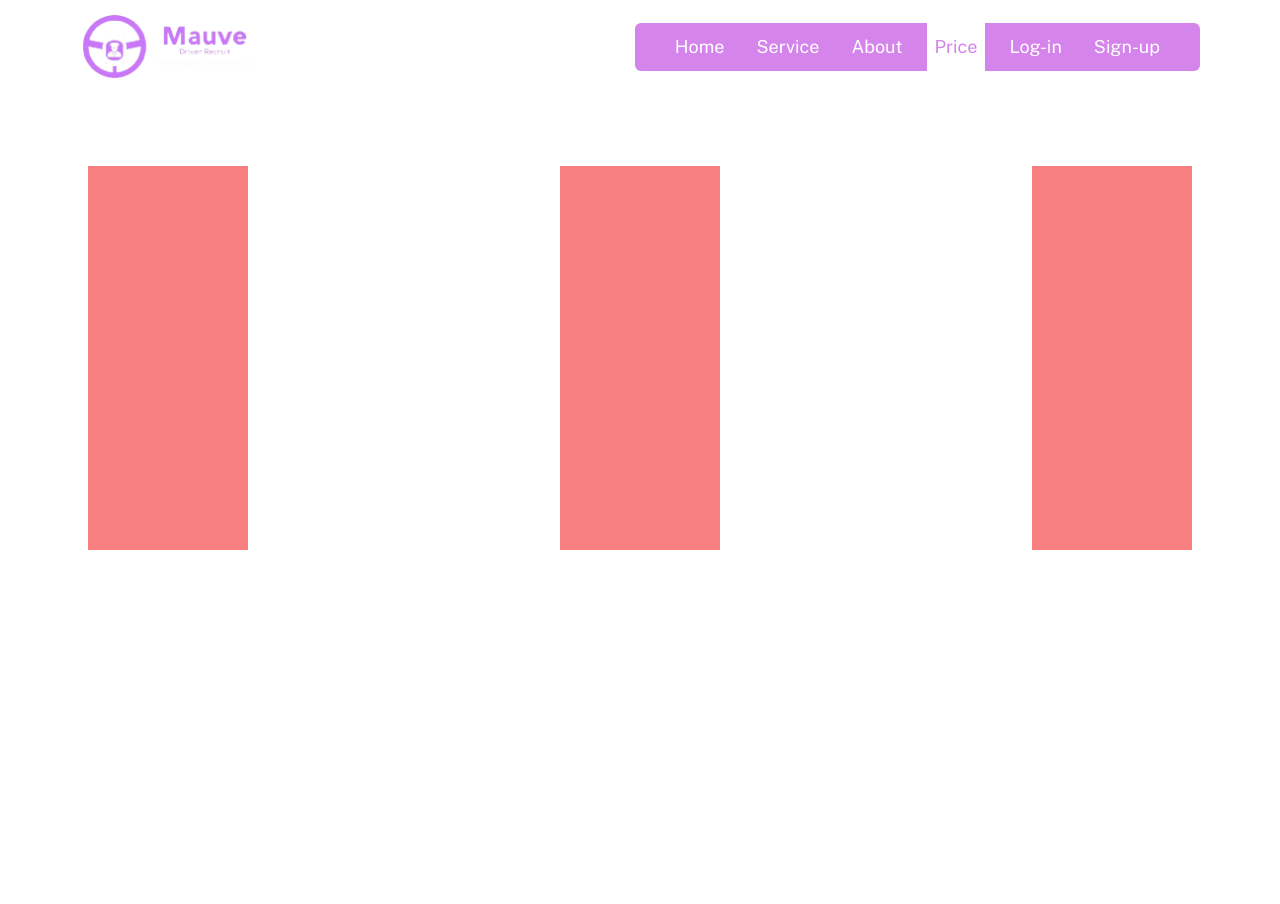
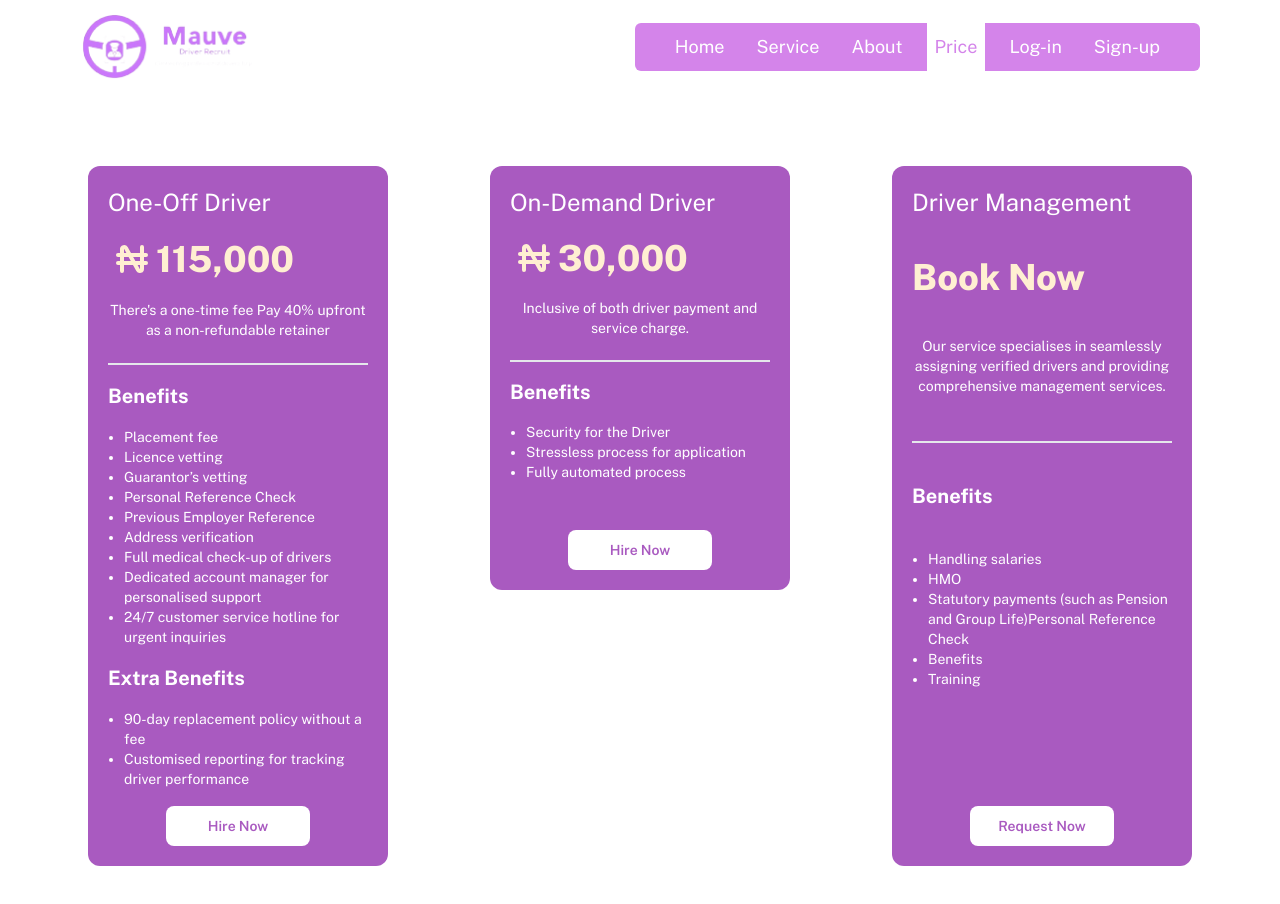
Before and after one commit to Ameneterh/mauve-dr, a React (Vite) app: page /price in a window 1280 px wide. Shown: the top 904 px of the page. Built offline with nearby package versions, Linux system fonts and the light colour scheme.

Commit message:
complete prices page ui

```diff
--- /dev/null
+++ b/src/Components/PricesComponent.jsx
@@ -0,0 +1,55 @@
+import React from "react";
+import Divider from "./Divider";
+import { TbCurrencyNaira } from "react-icons/tb";
+import { Link } from "react-router-dom";
+
+export default function PricesComponent({
+  height,
+  title,
+  currency,
+  amount_action,
+  comment,
+  items,
+  extra_items,
+  extra_benefits,
+  btn_text,
+}) {
+  return (
+    <div
+      className={`w-full lg:w-[300px] bg-[#A95AC0] ${height} rounded-xl p-5 text-[#FFFFFF] flex flex-col justify-between gap-4`}
+    >
+      <h3 className="text-2xl">{title}</h3>
+      <h1 className="flex items-center text-4xl font-extrabold text-[#FFEFD2]">
+        {currency}
+        {amount_action}
+      </h1>
+      <p className="text-center">{comment}</p>
+      <Divider />
+      <p className="text-xl font-bold">Benefits</p>
+      <ul className="pl-4 text-sm text-left">
+        {items &&
+          items.map((item, index) => (
+            <li key={index} className="list-disc">
+              {item}
+            </li>
+          ))}
+      </ul>
+      <p className="text-xl font-bold">{extra_benefits}</p>
+      <ul className="pl-4 text-sm text-left">
+        {extra_items &&
+          extra_items.map((extra, index) => (
+            <li key={index} className="list-disc">
+              {extra}
+            </li>
+          ))}
+      </ul>
+
+      <Link
+        to="#"
+        className="bg-white text-[#A95AC0] w-36 flex items-center justify-center h-10 font-semibold rounded-lg mx-auto"
+      >
+        {btn_text}
+      </Link>
+    </div>
+  );
+}
--- a/src/Pages/PricePage.jsx
+++ b/src/Pages/PricePage.jsx
@@ -1,14 +1,72 @@
 import React from "react";
 import MainLayout from "../layout/MainLayout";
+import PricesComponent from "../Components/PricesComponent";
+import { TbCurrencyNaira } from "react-icons/tb";
 
 export default function PricePage() {
+  const benefit_list_1 = [
+    "Placement fee",
+    "Licence vetting",
+    "Guarantor’s vetting",
+    "Personal Reference Check",
+    "Previous Employer Reference",
+    "Address verification",
+    "Full medical check-up of drivers",
+    "Dedicated account manager for personalised support",
+    "24/7 customer service hotline for urgent inquiries",
+  ];
+
+  const extra_benefit = [
+    "90-day replacement policy without a fee",
+    "Customised reporting for tracking driver performance",
+  ];
+
+  const benefit_list_2 = [
+    "Security for the Driver",
+    "Stressless process for application",
+    "Fully automated process",
+  ];
+
+  const benefit_list_3 = [
+    "Handling salaries",
+    "HMO",
+    "Statutory payments (such as Pension and Group Life)Personal Reference Check",
+    "Benefits",
+    "Training",
+  ];
+
   return (
     <MainLayout>
       <div className="min-h-screen w-full mb-12 lg:mb-24 p-2 text-sm lg:text-md text-justify">
-        <section className="h-screen w-full max-w-6xl mx-auto mt-4 lg:mt-10 p-2 lg:p-6 flex flex-col lg:flex-row items-start justify-between">
-          <div className="flex flex-col bg-red-400 h-96 w-40"></div>
-          <div className="flex flex-col bg-red-400 h-96 w-40"></div>
-          <div className="flex flex-col bg-red-400 h-96 w-40"></div>
+        <section className="min-h-screen w-full max-w-6xl mx-auto mt-4 lg:mt-10 p-2 lg:p-6 flex flex-col lg:flex-row items-start justify-between gap-y-4">
+          <PricesComponent
+            height="min-h-[700px]"
+            title="One-Off Driver"
+            currency={<TbCurrencyNaira className="text-5xl font-extrabold" />}
+            amount_action="115,000"
+            comment="There's a one-time fee Pay 40% upfront as a non-refundable retainer"
+            items={benefit_list_1}
+            extra_items={extra_benefit}
+            extra_benefits="Extra Benefits"
+            btn_text="Hire Now"
+          />
+          <PricesComponent
+            height="min-h-[420px]"
+            title="On-Demand Driver"
+            currency={<TbCurrencyNaira className="text-5xl font-extrabold" />}
+            amount_action="30,000"
+            comment="Inclusive of both driver payment and service charge."
+            items={benefit_list_2}
+            btn_text="Hire Now"
+          />
+          <PricesComponent
+            height="min-h-[700px]"
+            title="Driver Management"
+            amount_action="Book Now"
+            comment="Our service specialises in seamlessly assigning verified drivers and providing comprehensive management services."
+            items={benefit_list_3}
+            btn_text="Request Now"
+          />
         </section>
       </div>
     </MainLayout>
```
